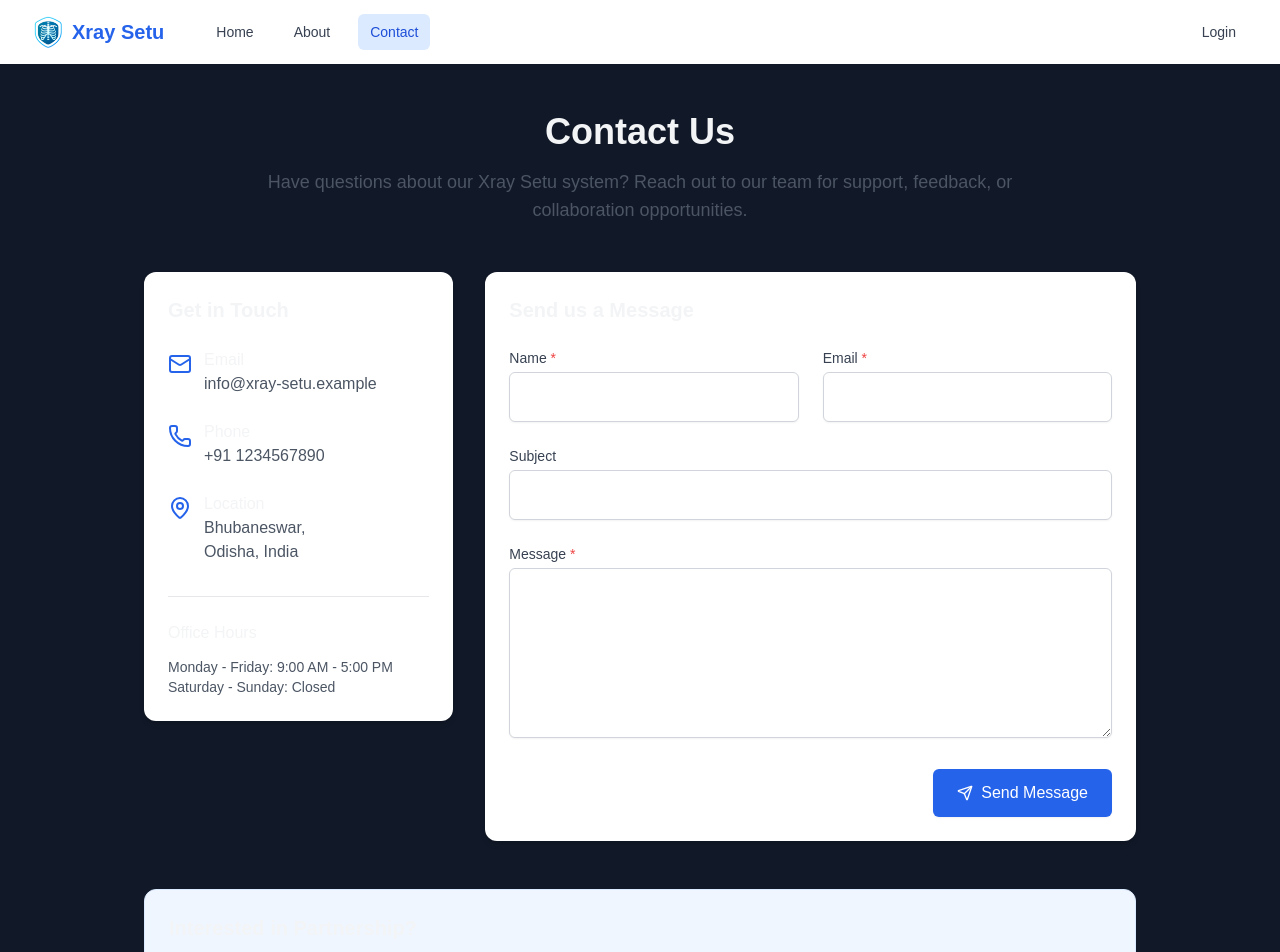
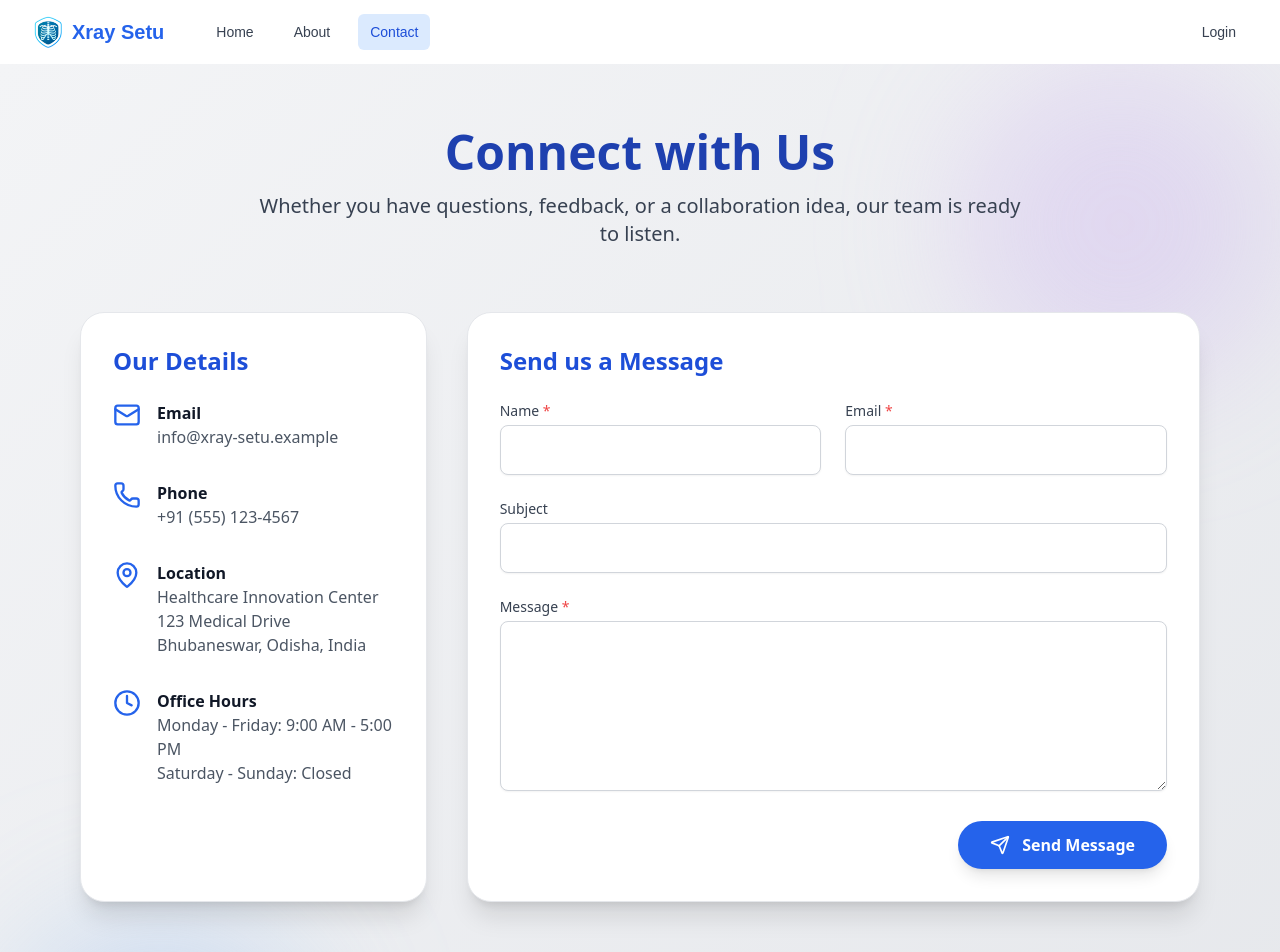
Before and after one commit to ankushsaha18/Xray-Setu, a Next.js app in the folder xraysetu/: page /contact in a window 1280 px wide. Shown: the top 952 px of the page. Built offline with nearby package versions, Linux system fonts and the light colour scheme.

Commit message:
Update page.tsx

```diff
--- a/xraysetu/app/contact/page.tsx
+++ b/xraysetu/app/contact/page.tsx
@@ -1,7 +1,7 @@
 'use client';
 
 import { useState } from 'react';
-import { Mail, Phone, MapPin, Send,} from 'lucide-react';
+import { Mail, Phone, MapPin, Send, Clock } from 'lucide-react';
 
 export default function ContactPage() {
   const [formState, setFormState] = useState({
@@ -58,87 +58,92 @@ export default function ContactPage() {
   };
 
   return (
-    <div className="max-w-5xl mx-auto px-4 py-12">
-      <div className="text-center mb-12">
-        <h1 className="text-3xl md:text-4xl font-bold mb-4">Contact Us</h1>
-        <p className="text-lg text-gray-600 dark:text-gray-400 max-w-3xl mx-auto">
-          Have questions about our Xray Setu system? Reach out to our team for support, feedback, or collaboration opportunities.
+    <div className="font-sans antialiased bg-gradient-to-br from-gray-100 to-gray-200 dark:from-gray-950 dark:to-gray-800 text-gray-900 dark:text-gray-100 min-h-screen flex items-center justify-center relative overflow-hidden">
+      {/* Background blobs for a dynamic effect */}
+      <div className="absolute top-0 right-0 w-80 h-80 bg-purple-300 rounded-full mix-blend-multiply filter blur-3xl opacity-30 animate-blob"></div>
+      <div className="absolute bottom-0 left-0 w-80 h-80 bg-blue-300 rounded-full mix-blend-multiply filter blur-3xl opacity-30 animate-blob animation-delay-2000"></div>
+
+      <div className="max-w-6xl mx-auto px-4 py-16 relative z-10">
+        <div className="text-center mb-16 animate-fade-in-up">
+          <h1 className="text-4xl md:text-5xl font-extrabold text-blue-800 dark:text-blue-300 mb-4">
+            Connect with Us
+          </h1>
+          <p className="text-lg md:text-xl text-gray-700 dark:text-gray-300 max-w-3xl mx-auto leading-relaxed">
+            Whether you have questions, feedback, or a collaboration idea, our team is ready to listen.
           </p>
         </div>
 
-      <div className="grid md:grid-cols-3 gap-8">
-        {/* Contact Information */}
-        <div className="md:col-span-1">
-          <div className="bg-white dark:bg-gray-800 rounded-xl shadow-md p-6">
-            <h2 className="text-xl font-bold mb-6">Get in Touch</h2>
-
-            <ul className="space-y-6">
+        <div className="grid md:grid-cols-2 lg:grid-cols-3 gap-10">
+          {/* Contact Information Card */}
+          <div className="lg:col-span-1 bg-white dark:bg-gray-800 rounded-3xl shadow-xl p-8 transform transition-transform duration-300 hover:scale-[1.02] border border-gray-200 dark:border-gray-700 animate-slide-in-left">
+            <h2 className="text-2xl font-bold mb-6 text-blue-700 dark:text-blue-400">Our Details</h2>
+            <ul className="space-y-8">
               <li className="flex items-start">
-                <Mail className="h-6 w-6 text-blue-600 dark:text-blue-400 mr-3 mt-1" />
+                <Mail className="h-7 w-7 text-blue-600 dark:text-blue-400 mr-4 flex-shrink-0" />
                 <div>
-                  <p className="font-medium">Email</p>
-                  <a href="mailto:info@cdss-xray.example" className="text-gray-600 dark:text-gray-400 hover:text-blue-600 dark:hover:text-blue-400 transition-colors">
+                  <p className="font-semibold text-gray-900 dark:text-white">Email</p>
+                  <a href="mailto:info@xray-setu.example" className="text-gray-600 dark:text-gray-400 hover:text-blue-600 dark:hover:text-blue-400 transition-colors">
                     info@xray-setu.example
                   </a>
                 </div>
               </li>
               <li className="flex items-start">
-                <Phone className="h-6 w-6 text-blue-600 dark:text-blue-400 mr-3 mt-1" />
+                <Phone className="h-7 w-7 text-blue-600 dark:text-blue-400 mr-4 flex-shrink-0" />
                 <div>
-                  <p className="font-medium">Phone</p>
-                  <p className="text-gray-600 dark:text-gray-400">+91 1234567890</p>
+                  <p className="font-semibold text-gray-900 dark:text-white">Phone</p>
+                  <p className="text-gray-600 dark:text-gray-400">+91 (555) 123-4567</p>
                 </div>
               </li>
               <li className="flex items-start">
-                <MapPin className="h-6 w-6 text-blue-600 dark:text-blue-400 mr-3 mt-1" />
+                <MapPin className="h-7 w-7 text-blue-600 dark:text-blue-400 mr-4 flex-shrink-0" />
                 <div>
-                  <p className="font-medium">Location</p>
+                  <p className="font-semibold text-gray-900 dark:text-white">Location</p>
                   <p className="text-gray-600 dark:text-gray-400">
-                    Bhubaneswar,<br />
-                     Odisha, India
+                    Healthcare Innovation Center<br />
+                    123 Medical Drive<br />
+                    Bhubaneswar, Odisha, India
+                  </p>
+                </div>
+              </li>
+              <li className="flex items-start">
+                <Clock className="h-7 w-7 text-blue-600 dark:text-blue-400 mr-4 flex-shrink-0" />
+                <div>
+                  <p className="font-semibold text-gray-900 dark:text-white">Office Hours</p>
+                  <p className="text-gray-600 dark:text-gray-400">
+                    Monday - Friday: 9:00 AM - 5:00 PM<br />
+                    Saturday - Sunday: Closed
                   </p>
                 </div>
               </li>
             </ul>
-
-            <div className="mt-8 pt-6 border-t border-gray-200 dark:border-gray-700">
-              <h3 className="font-medium mb-3">Office Hours</h3>
-              <p className="text-sm text-gray-600 dark:text-gray-400">
-                Monday - Friday: 9:00 AM - 5:00 PM<br />
-                Saturday - Sunday: Closed
-              </p>
-            </div>
-          </div>
           </div>
 
           {/* Contact Form */}
-        <div className="md:col-span-2">
-          <div className="bg-white dark:bg-gray-800 rounded-xl shadow-md p-6">
-            <h2 className="text-xl font-bold mb-6">Send us a Message</h2>
-
+          <div className="md:col-span-2 bg-white dark:bg-gray-800 rounded-3xl shadow-xl p-8 transform transition-transform duration-300 hover:scale-[1.02] border border-gray-200 dark:border-gray-700 animate-slide-in-right">
+            <h2 className="text-2xl font-bold mb-6 text-blue-700 dark:text-blue-400">Send us a Message</h2>
             {isSubmitted ? (
-              <div className="bg-green-50 dark:bg-green-900/20 border border-green-200 dark:border-green-800 rounded-lg p-6 text-center">
-                <div className="flex justify-center mb-4">
-                  <div className="w-16 h-16 bg-green-100 dark:bg-green-800/40 rounded-full flex items-center justify-center">
-                    <svg className="w-8 h-8 text-green-600 dark:text-green-400" fill="none" stroke="currentColor" viewBox="0 0 24 24" xmlns="http://www.w3.org/2000/svg">
+              <div className="bg-green-50 dark:bg-green-900/20 border border-green-200 dark:border-green-800 rounded-2xl p-8 text-center animate-fade-in">
+                <div className="flex justify-center mb-6">
+                  <div className="w-16 h-16 bg-green-100 dark:bg-green-800/40 rounded-full flex items-center justify-center animate-bounce-in">
+                    <svg className="w-10 h-10 text-green-600 dark:text-green-400" fill="none" stroke="currentColor" viewBox="0 0 24 24" xmlns="http://www.w3.org/2000/svg">
                       <path strokeLinecap="round" strokeLinejoin="round" strokeWidth="2" d="M5 13l4 4L19 7"></path>
                     </svg>
                   </div>
                 </div>
-                <h3 className="text-lg font-medium text-green-800 dark:text-green-300 mb-2">Message Sent Successfully!</h3>
-                <p className="text-green-700 dark:text-green-400 mb-4">
+                <h3 className="text-xl font-bold text-green-800 dark:text-green-300 mb-2">Message Sent Successfully!</h3>
+                <p className="text-green-700 dark:text-green-400 mb-6">
                   Thank you for contacting us. We'll get back to you as soon as possible.
                 </p>
                 <button
                   onClick={() => setIsSubmitted(false)}
-                  className="px-4 py-2 bg-white dark:bg-gray-800 text-green-700 dark:text-green-400 border border-green-300 dark:border-green-700 rounded-md hover:bg-green-50 dark:hover:bg-green-900/30 transition-colors"
+                  className="px-6 py-3 bg-white dark:bg-gray-800 text-green-700 dark:text-green-400 font-medium rounded-full shadow-md hover:bg-green-50 dark:hover:bg-green-900/30 transition-colors transform hover:scale-105"
                 >
                   Send Another Message
                 </button>
               </div>
             ) : (
-              <form onSubmit={handleSubmit}>
-                <div className="grid md:grid-cols-2 gap-6 mb-6">
+              <form onSubmit={handleSubmit} className="space-y-6">
+                <div className="grid md:grid-cols-2 gap-6">
                   <div>
                     <label htmlFor="name" className="block text-sm font-medium text-gray-700 dark:text-gray-300 mb-1">
                       Name <span className="text-red-500">*</span>
@@ -149,7 +154,7 @@ export default function ContactPage() {
                       name="name"
                       value={formState.name}
                       onChange={handleChange}
-                      className="w-full p-3 border border-gray-300 dark:border-gray-600 rounded-md shadow-sm bg-white dark:bg-gray-700 text-gray-900 dark:text-white focus:outline-none focus:ring-2 focus:ring-blue-500 focus:border-transparent"
+                      className="w-full p-3 border border-gray-300 dark:border-gray-600 rounded-lg shadow-sm bg-white dark:bg-gray-700 text-gray-900 dark:text-white focus:outline-none focus:ring-2 focus:ring-blue-500 focus:border-blue-500 transition-all duration-200"
                       required
                     />
                   </div>
@@ -163,13 +168,13 @@ export default function ContactPage() {
                       name="email"
                       value={formState.email}
                       onChange={handleChange}
-                      className="w-full p-3 border border-gray-300 dark:border-gray-600 rounded-md shadow-sm bg-white dark:bg-gray-700 text-gray-900 dark:text-white focus:outline-none focus:ring-2 focus:ring-blue-500 focus:border-transparent"
+                      className="w-full p-3 border border-gray-300 dark:border-gray-600 rounded-lg shadow-sm bg-white dark:bg-gray-700 text-gray-900 dark:text-white focus:outline-none focus:ring-2 focus:ring-blue-500 focus:border-blue-500 transition-all duration-200"
                       required
                     />
                   </div>
                 </div>
 
-                <div className="mb-6">
+                <div>
                   <label htmlFor="subject" className="block text-sm font-medium text-gray-700 dark:text-gray-300 mb-1">
                     Subject
                   </label>
@@ -179,11 +184,11 @@ export default function ContactPage() {
                     name="subject"
                     value={formState.subject}
                     onChange={handleChange}
-                    className="w-full p-3 border border-gray-300 dark:border-gray-600 rounded-md shadow-sm bg-white dark:bg-gray-700 text-gray-900 dark:text-white focus:outline-none focus:ring-2 focus:ring-blue-500 focus:border-transparent"
+                    className="w-full p-3 border border-gray-300 dark:border-gray-600 rounded-lg shadow-sm bg-white dark:bg-gray-700 text-gray-900 dark:text-white focus:outline-none focus:ring-2 focus:ring-blue-500 focus:border-blue-500 transition-all duration-200"
                   />
                 </div>
 
-                <div className="mb-6">
+                <div>
                   <label htmlFor="message" className="block text-sm font-medium text-gray-700 dark:text-gray-300 mb-1">
                     Message <span className="text-red-500">*</span>
                   </label>
@@ -193,14 +198,14 @@ export default function ContactPage() {
                     rows={6}
                     value={formState.message}
                     onChange={handleChange}
-                    className="w-full p-3 border border-gray-300 dark:border-gray-600 rounded-md shadow-sm bg-white dark:bg-gray-700 text-gray-900 dark:text-white focus:outline-none focus:ring-2 focus:ring-blue-500 focus:border-transparent"
+                    className="w-full p-3 border border-gray-300 dark:border-gray-600 rounded-lg shadow-sm bg-white dark:bg-gray-700 text-gray-900 dark:text-white focus:outline-none focus:ring-2 focus:ring-blue-500 focus:border-blue-500 transition-all duration-200"
                     required
                   ></textarea>
                 </div>
 
                 {formError && (
-                  <div className="mb-6 p-3 bg-red-50 dark:bg-red-900/20 border border-red-200 dark:border-red-800 rounded-md">
-                    <p className="text-sm text-red-600 dark:text-red-400">{formError}</p>
+                  <div className="p-4 bg-red-50 dark:bg-red-900/20 border border-red-200 dark:border-red-800 rounded-lg animate-shake">
+                    <p className="text-sm font-medium text-red-600 dark:text-red-400">{formError}</p>
                   </div>
                 )}
 
@@ -208,11 +213,11 @@ export default function ContactPage() {
                   <button
                     type="submit"
                     disabled={isSubmitting}
-                    className="flex items-center px-6 py-3 bg-blue-600 hover:bg-blue-700 text-white font-medium rounded-md shadow-sm transition-colors disabled:bg-blue-400"
+                    className="flex items-center px-8 py-3 bg-blue-600 hover:bg-blue-700 text-white font-semibold rounded-full shadow-lg transition-all duration-300 transform hover:scale-105 disabled:bg-blue-400 disabled:cursor-not-allowed"
                   >
                     {isSubmitting ? (
                       <>
-                        <svg className="animate-spin -ml-1 mr-2 h-4 w-4 text-white" xmlns="http://www.w3.org/2000/svg" fill="none" viewBox="0 0 24 24">
+                        <svg className="animate-spin -ml-1 mr-3 h-5 w-5 text-white" xmlns="http://www.w3.org/2000/svg" fill="none" viewBox="0 0 24 24">
                           <circle className="opacity-25" cx="12" cy="12" r="10" stroke="currentColor" strokeWidth="4"></circle>
                           <path className="opacity-75" fill="currentColor" d="M4 12a8 8 0 018-8V0C5.373 0 0 5.373 0 12h4zm2 5.291A7.962 7.962 0 014 12H0c0 3.042 1.135 5.824 3 7.938l3-2.647z"></path>
                         </svg>
@@ -220,7 +225,7 @@ export default function ContactPage() {
                       </>
                     ) : (
                       <>
-                        <Send className="mr-2 h-4 w-4" />
+                        <Send className="mr-3 h-5 w-5" />
                         Send Message
                       </>
                     )}
@@ -230,18 +235,18 @@ export default function ContactPage() {
             )}
           </div>
         </div>
-      </div>
 
-      <div className="mt-12">
-        <div className="bg-blue-50 dark:bg-blue-900/20 rounded-xl p-6 border border-blue-100 dark:border-blue-800">
-          <h2 className="text-xl font-bold mb-3">Interested in Partnership?</h2>
-          <p className="text-gray-700 dark:text-gray-300 mb-4">
+        {/* Partnership Section */}
+        <div className="mt-16 animate-fade-in-up">
+          <div className="bg-gradient-to-r from-blue-50 to-blue-100 dark:from-blue-900/20 dark:to-blue-950/20 rounded-3xl p-8 border border-blue-200 dark:border-blue-800 shadow-xl">
+            <h2 className="text-2xl font-bold mb-3 text-blue-800 dark:text-blue-300">Interested in Partnership?</h2>
+            <p className="text-gray-700 dark:text-gray-300 mb-4 leading-relaxed">
               If you're a healthcare provider, research institution, or technology company interested in partnering with us, we'd love to hear from you. Our team is open to collaboration opportunities to improve healthcare outcomes through AI-powered solutions.
             </p>
             <p className="text-gray-700 dark:text-gray-300">
-            Please contact us at <a href="mailto:partnerships@xray-setu.example" className="text-blue-600 dark:text-blue-400 hover:underline">partnerships@xray-setu.example</a> with details about your organization and interests.
+              Please contact us at <a href="mailto:partnerships@xray-setu.example" className="font-medium text-blue-600 dark:text-blue-400 hover:underline transition-colors">partnerships@xray-setu.example</a> with details about your organization and interests.
             </p>
-
+          </div>
         </div>
       </div>
     </div>
```
Lines whose indentation alone changed are shown as unchanged.
